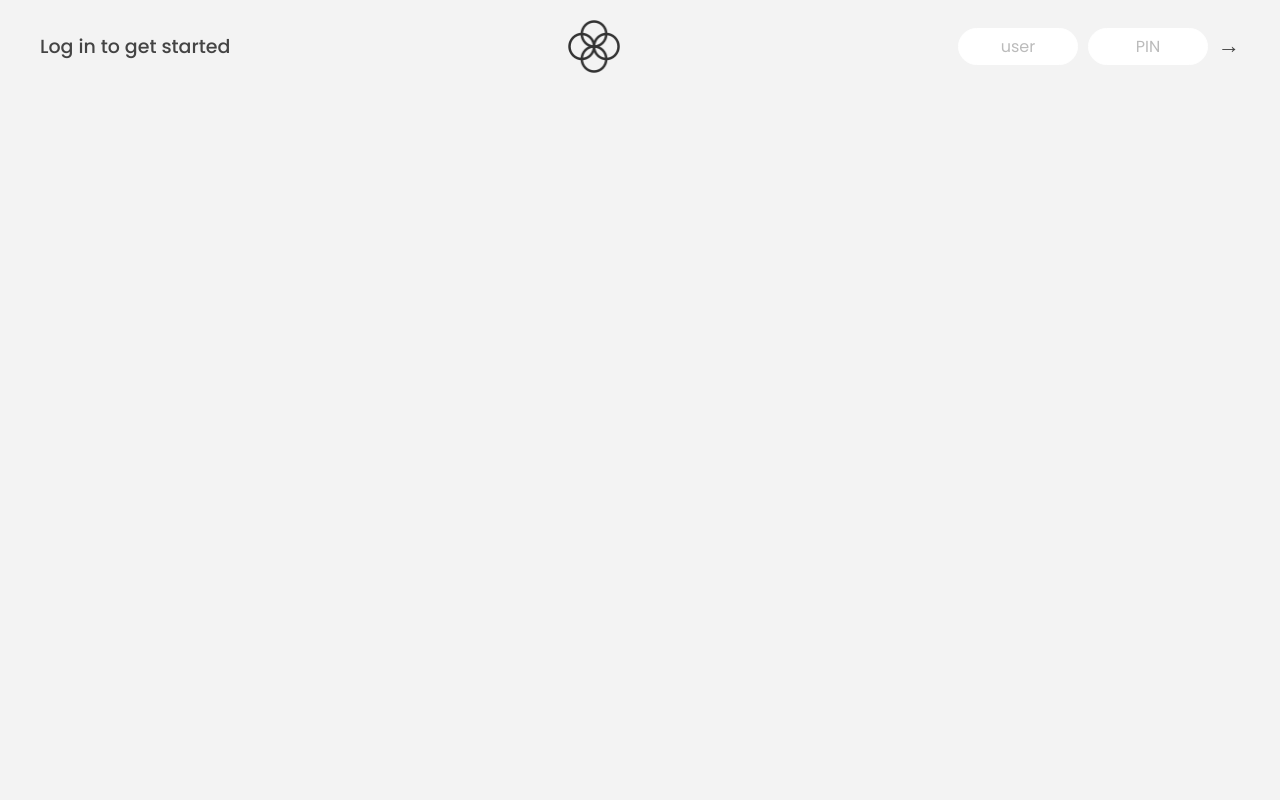
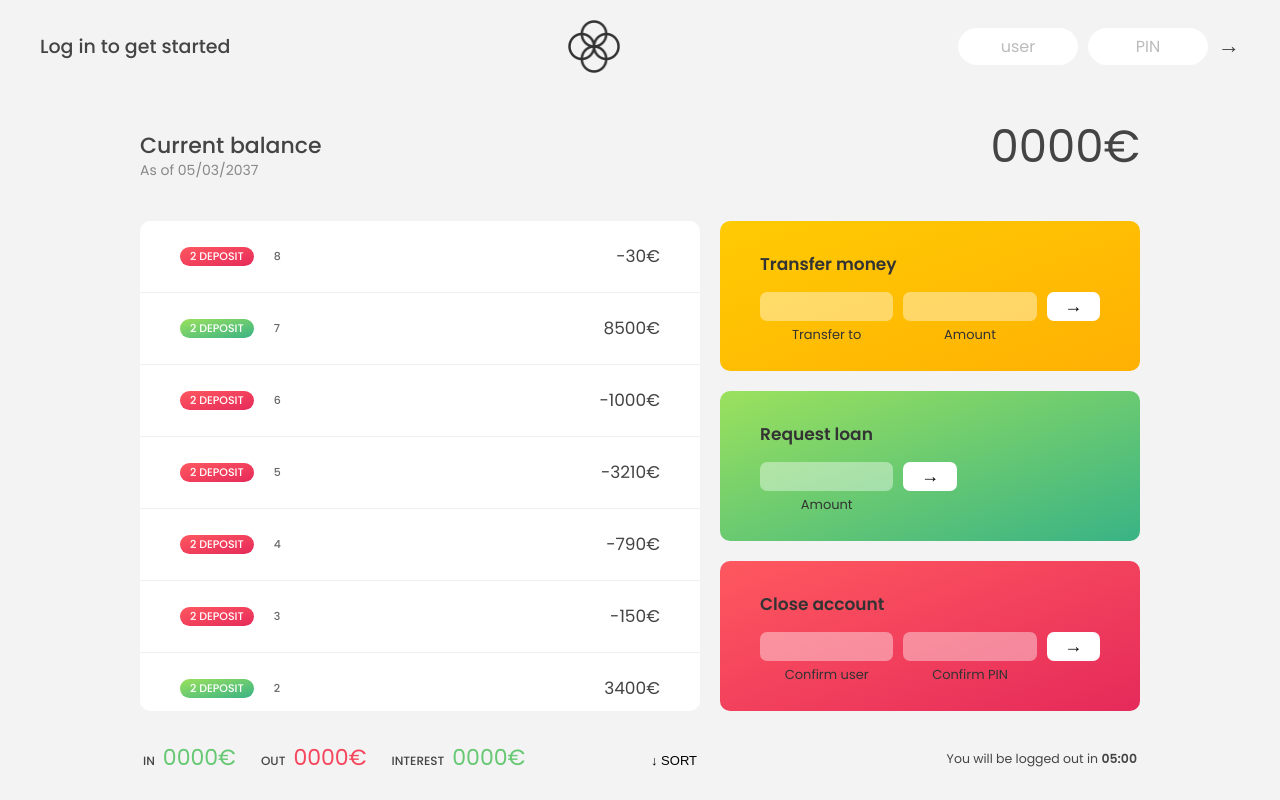
Before and after one commit to RuhlMirko/javascript-learning, a plain HTML site: page 11-newSave/starter/index.html in a window 1280 px wide. Drawn offline with Linux system fonts and the light colour scheme.

Commit message:
Insert html added

```diff
--- a/11-newSave/starter/script.js
+++ b/11-newSave/starter/script.js
@@ -112,3 +112,23 @@ currenciesUnique.forEach(function (currVal, _, fullSet) {
   console.log(currVal, _, fullSet);
 });
 */
+
+const displayMov = function (movements) {
+  containerMovements.innerHTML = '';
+
+  movements.forEach(function (item, i) {
+    const type = item > 0 ? 'deposit' : 'withdrawal';
+
+    const html = `
+    <div class="movements__row">
+      <div class="movements__type movements__type--${type}">2 deposit</div>
+          <div class="movements__date">${i + 1}</div>
+          <div class="movements__value">${item}€</div>
+      </div>
+    `;
+
+    containerMovements.insertAdjacentHTML('afterbegin', html);
+  });
+};
+
+displayMov(account2.movements);
--- a/11-newSave/starter/style.css
+++ b/11-newSave/starter/style.css
@@ -16,7 +16,7 @@ html {
 }
 
 body {
-  font-family: "Poppins", sans-serif;
+  font-family: 'Poppins', sans-serif;
   color: #444;
   background-color: #f3f3f3;
   height: 100vh;
@@ -93,8 +93,8 @@ nav {
   grid-template-rows: auto repeat(3, 15rem) auto;
   gap: 2rem;
 
-  /* NOTE This creates the fade in/out anumation */
-  opacity: 0;
+  /* NOTE This creates the fade in/out anumation
+  opacity: 0;*/
   transition: all 1s;
 }
 
```
